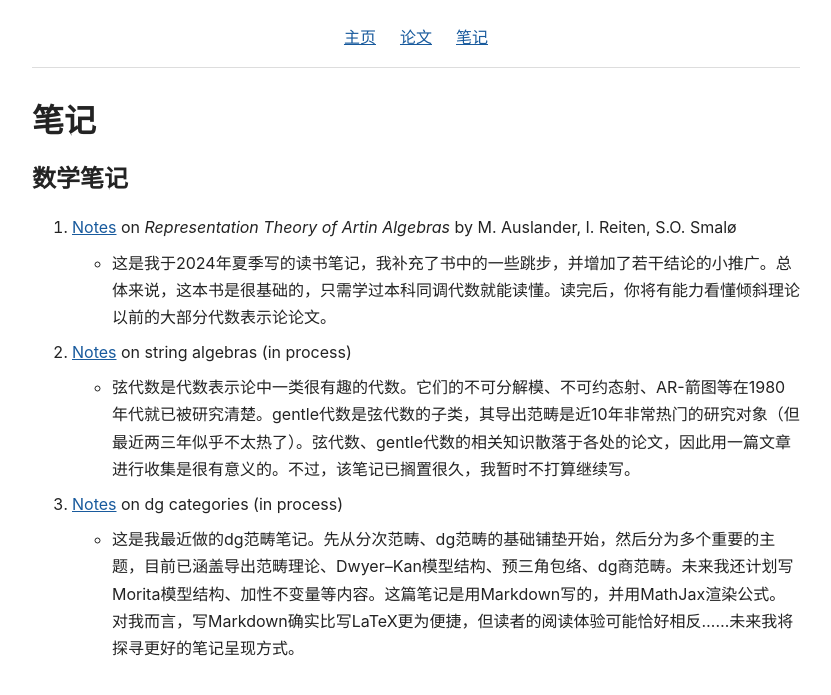
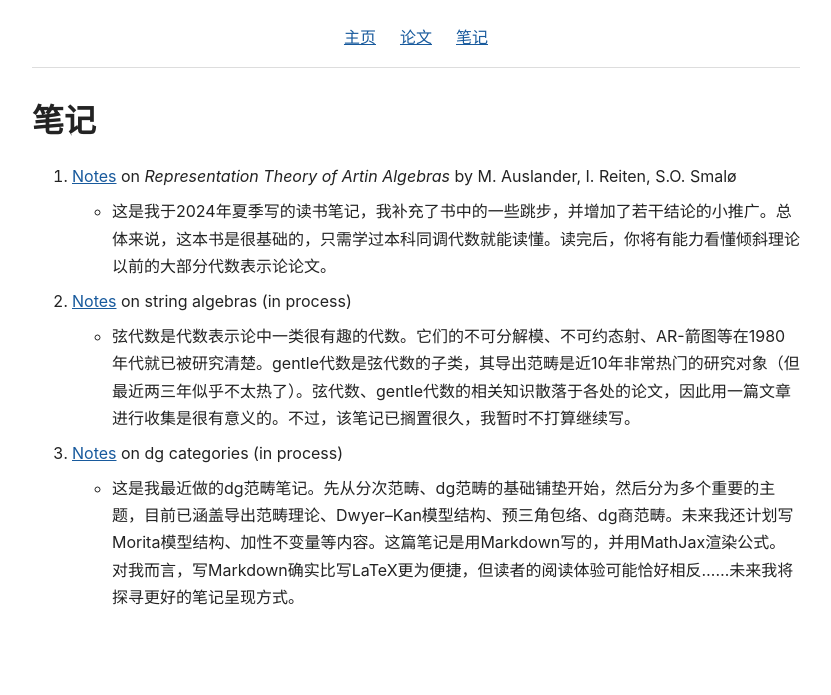
Before and after one commit to KKaixinBBaobei/KKaixinBBaobei.github.io, a Jekyll site: the page built from Notes/index.md, in a window 1280 px wide. Shown: the top 695 px of the page, without its empty margins (224-1055 px from the left). Built offline with Jekyll 4.4.1, drawn with Linux system fonts in a browser that asks for light colours.

Commit message:
Remove redundant section header for clarity in notes

```diff
--- a/Notes/index.md
+++ b/Notes/index.md
@@ -4,8 +4,6 @@ title: 笔记
 ---
 
 # 笔记
-
-## 数学笔记
 
 1. [Notes](https://cn.overleaf.com/read/mjkyxymwbqcn#f317e3) on *Representation Theory of Artin Algebras* by M. Auslander, I. Reiten, S.O. Smalø
    - 这是我于2024年夏季写的读书笔记，我补充了书中的一些跳步，并增加了若干结论的小推广。总体来说，这本书是很基础的，只需学过本科同调代数就能读懂。读完后，你将有能力看懂倾斜理论以前的大部分代数表示论论文。
```
